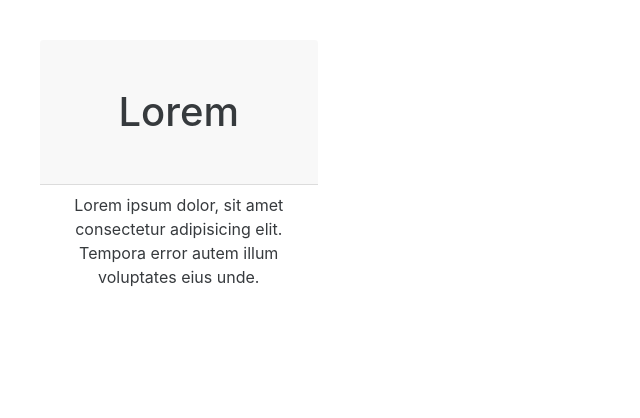
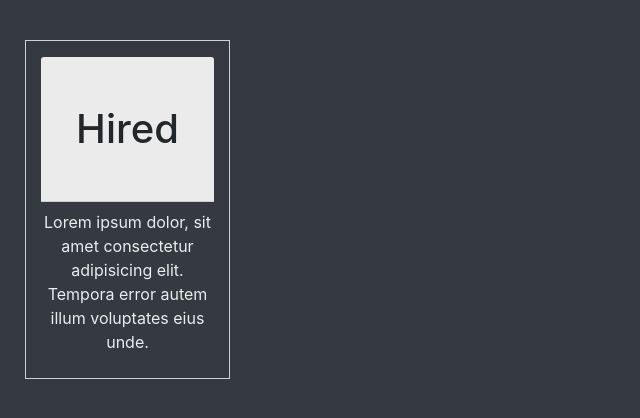
Before and after one commit to Abass14/Class19021, a plain HTML site: page index.html in a window 1280 px wide. Shown: the whole page, without its empty margins (0-640 px from the left). Drawn offline with nearby package versions, Linux system fonts and the light colour scheme.

Commit message:
card fixed

```diff
--- a/index.html
+++ b/index.html
@@ -9,66 +9,16 @@
         <title>Home Page</title>
 
     </head>
-<body>
-    <!-- <section class="bg-image">
-        <div class="overlay"> -->
-<!--
-            <div class="container-fluid">
-            <nav class="navbar transparent  navbar-expand-md bg-light navbar-light">
-                <!-- Brand logo -->
-                <!-- <a class="navbar-brand" href="#">
-                    <img src="images/images.jpg" style="width: 40px;">
-                </a>
-
-                <a href="#collapsibleNavbar" data-toggle="collapse" class="navbar-toggler">
-                <span class="navbar-toggler-icon"></span>
-                </a> -->
-
-                <!-- Navbar links -->
-                <!-- <div class="collapse navbar-collapse" id="collapsibleNavbar">
-                <ul class="navbar-nav">
-                    <li class="nav-item">
-                    <a class="nav-link" href="#">Home</a>
-                    </li>
-                    <li class="nav-item">
-                        <a href="#" class="nav-link">Portfolio</a>
-                    </li>
-                    <li class="nav-item">
-                        <a href="#" class="nav-link">Contact</a>
-                    </li>
-
-                </ul>
-                </div>
-            </nav> -->
-            <!-- </div -->
-
-            <!-- <div class="container">
-                <div class="card-body lead">
-                    <p class="card-text">
-                        Lorem ipsum dolor sit amet consectetur adipisicing elit. Aut dolore laboriosam laborum accusantium minima odit voluptate sapiente est iste totam?
-                    </p>
-
-                    <div class="card-link">
-                        <button type="button" class="btn">Lorem</button>
-                        <button type="button" class="btn">Lorem</button>
-                    </div>
-                </div>
-            </div>
-        </div> -->
+<body class="bg-dark">
 
         <div class="row" id="card">
-            <div class="col-md-3">
-
-
-
-                <h1 class="py-5 text-center card-header">Lorem</h1>
-                <p class="card-text py-2 text-center">Lorem ipsum dolor, sit amet consectetur adipisicing elit. Tempora error autem illum voluptates eius unde.
+            <div class="col-md-2 border py-3">
+                <h1 class="py-5 text-center card-header bg-white" >Hired</h1>
+                <p class="card-text py-2 text-center text-white">Lorem ipsum dolor, sit amet consectetur adipisicing elit. Tempora error autem illum voluptates eius unde.
                 </p>
             </div>
 
         </div>
-
-    </section>
 
 
 
```
